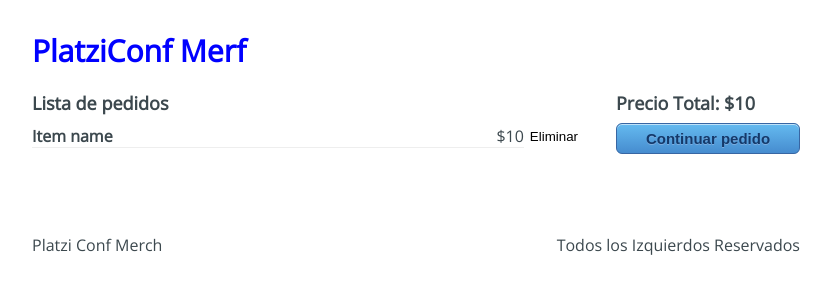
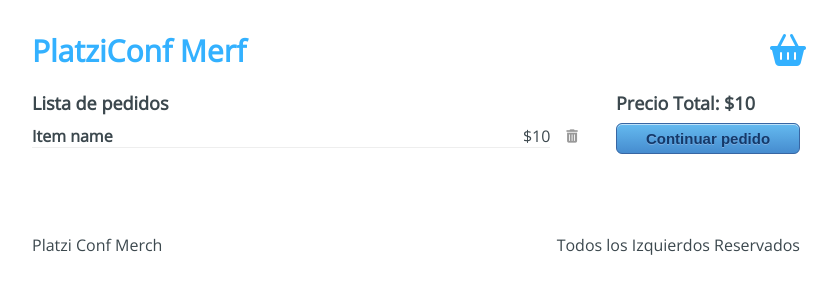
Before and after one commit to adrian-villamil/platzi-conf-merch, a React app: page /checkout in a window 1280 px wide. Shown: the top 300 px of the page, without its empty margins (224-1061 px from the left). Built offline with nearby package versions, Linux system fonts and the light colour scheme.

Commit message:
Se agregaron link e iconos.

```diff
--- a/src/components/Header.jsx
+++ b/src/components/Header.jsx
@@ -1,11 +1,18 @@
 import React from "react";
+import { Link } from "react-router-dom";
 import '../styles/components/Header.css';
 
 const Header = () => {
   return (
     <div className="Header">
-      <h1 className="Header-title">PlatziConf Merf</h1>
-      <div className="Header-checkout"></div>
+      <h1 className="Header-title">
+        <Link to='/'>PlatziConf Merf</Link>
+      </h1>
+      <div className="Header-checkout">
+        <Link to='/checkout'>
+          <i className="fas fa-shopping-basket fa-2x" />
+        </Link>
+      </div>
     </div>
   );
 };
--- a/src/containers/Checkout.jsx
+++ b/src/containers/Checkout.jsx
@@ -1,4 +1,5 @@
 import React from "react";
+import { Link } from "react-router-dom";
 import '../styles/components/Checkout.css';
 
 const Checkout = () => {
@@ -11,12 +12,16 @@
             <h4>Item name</h4>
             <span>$10</span>
           </div>
-          <button type="button">Eliminar</button>
+          <button type="button">
+            <i className="fas fa-trash-alt" />
+          </button>
         </div>
       </div>
       <div className="Checkout-sidebar">
         <h3>Precio Total: $10</h3>
-        <button type="button">Continuar pedido</button>
+        <Link to='/checkout/information'>
+          <button type="button">Continuar pedido</button>
+        </Link>
       </div>
     </div>
   );
--- a/src/containers/Information.jsx
+++ b/src/containers/Information.jsx
@@ -1,4 +1,5 @@
 import React from "react";
+import { Link } from "react-router-dom";
 import '../styles/components/Information.css';
 
 const Information = () => {
@@ -23,10 +24,14 @@
         </div>
         <div className="Information-buttons">
           <div className="Information-back">
-            Regresar
+            <Link to='/checkout'>
+              Regresar
+            </Link>
           </div>
           <div className="Information-next">
-            Pagar
+            <Link to='/checkout/payment'>
+              Pagar
+            </Link>
           </div>
         </div>
       </div>
```
